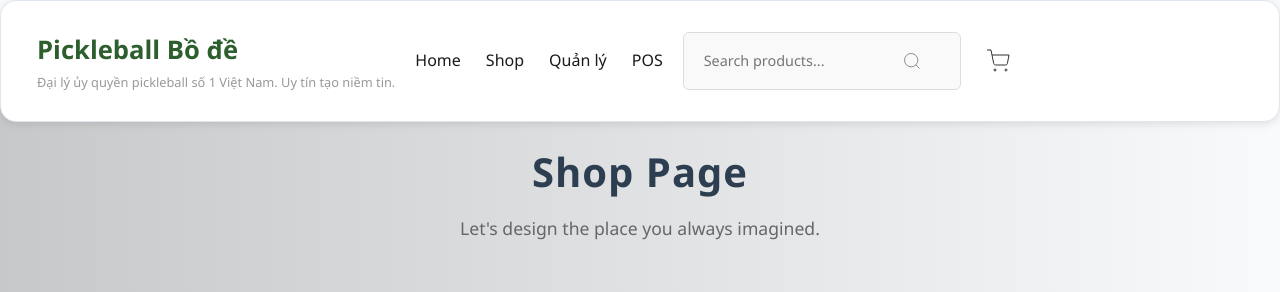
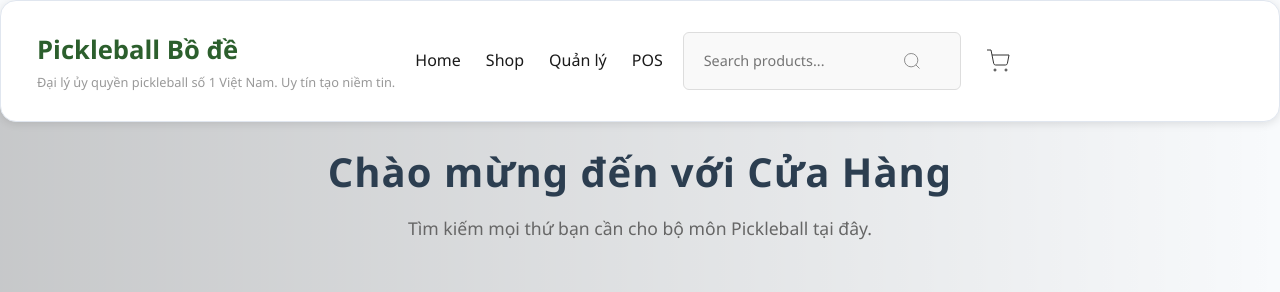
Before and after one commit to xuantien0201/DoAnQuanLyPickleBall, a React (Vite) app in the folder frontend/: page /shop in a window 1280 px wide. Shown: the top 292 px of the page. Built offline with nearby package versions, Linux system fonts and the light colour scheme; no server answers.

Commit message:
sua-prodcutcart

```diff
--- a/frontend/src/components/ProductCard.jsx
+++ b/frontend/src/components/ProductCard.jsx
@@ -36,7 +36,7 @@ const ProductCard = ({ product }) => {
           onClick={handleAddToCart}
           disabled={product.stock === 0} // Vô hiệu hóa nếu hết hàng
         >
-          Add to cart
+          Thêm vào giỏ hàng
         </button>
       </div>
       <div className="product-info">
--- a/frontend/src/pages/customers/Shop.jsx
+++ b/frontend/src/pages/customers/Shop.jsx
@@ -108,8 +108,8 @@ const Shop = () => {
     <div className="shop-page">
       <div className="shop-header">
         <div className="container">
-          <h1>Shop Page</h1>
-          <p>Let's design the place you always imagined.</p>
+          <h1>Chào mừng đến với Cửa Hàng</h1>
+          <p>Tìm kiếm mọi thứ bạn cần cho bộ môn Pickleball tại đây.</p>
         </div>
       </div>
 
```
